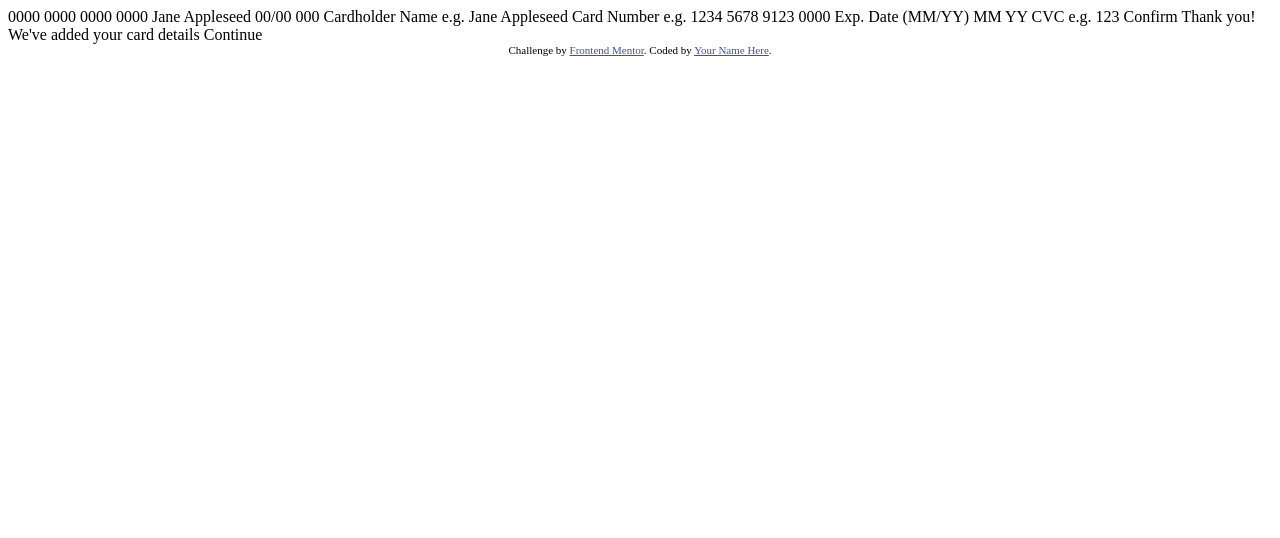
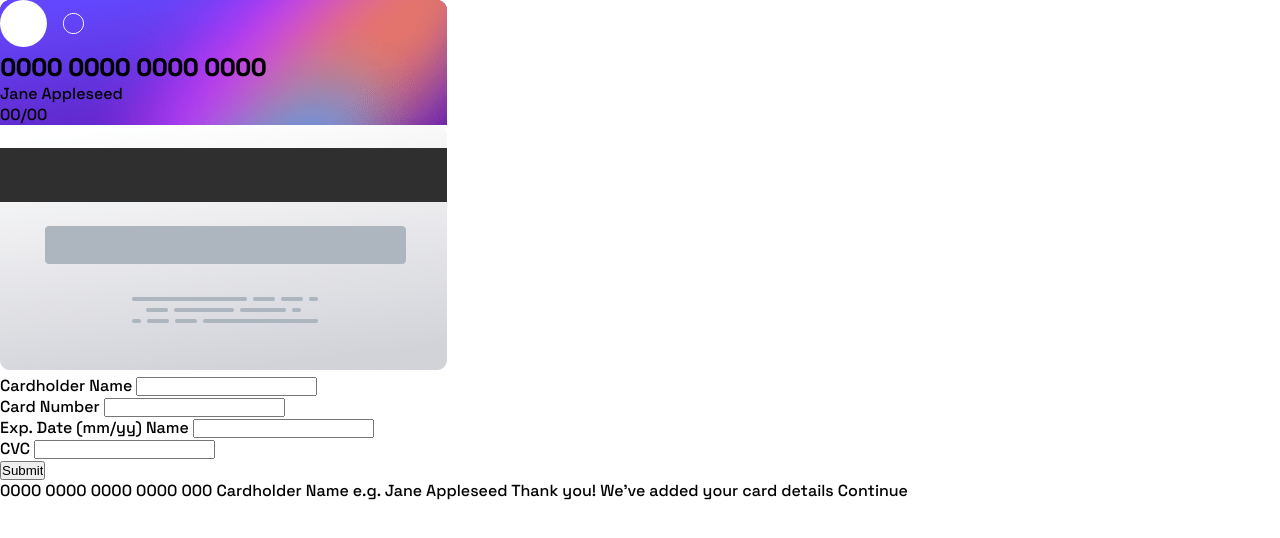
Before and after one commit to JulienLach/interactive-card-details-form, a plain HTML site: page index.html in a window 1280 px wide. Drawn offline with Linux system fonts and the light colour scheme.

Commit message:
ajout des fichiers

```diff
--- a/index.html
+++ b/index.html
@@ -1,41 +1,86 @@
 <!DOCTYPE html>
 <html lang="en">
+
 <head>
   <meta charset="UTF-8">
-  <meta name="viewport" content="width=device-width, initial-scale=1.0"> <!-- displays site properly based on user's device -->
-
+  <meta name="viewport" content="width=device-width, initial-scale=1.0">
+  <link rel="preconnect" href="https://fonts.googleapis.com">
+  <link rel="preconnect" href="https://fonts.gstatic.com" crossorigin>
+  <link href="https://fonts.googleapis.com/css2?family=Space+Grotesk:wght@500&display=swap" rel="stylesheet">
+  <link rel="stylesheet" href="style.css">
   <link rel="icon" type="image/png" sizes="32x32" href="./images/favicon-32x32.png">
 
-  <title>Frontend Mentor | Interactive card details form</title>
+  <title>Interactive card details form</title>
 
-  <!-- Feel free to remove these styles or customise in your own stylesheet 👍 -->
-  <style>
-    .attribution { font-size: 11px; text-align: center; }
-    .attribution a { color: hsl(228, 45%, 44%); }
-  </style>
 </head>
+
 <body>
 
+  <section>
+    <div class="container">
+      <div class="main">
+        <div class="cards">
+          <div class="front-card">
+            <div class="card-logo">
+              <img src="images/card-logo.svg" alt="">
+            </div>
+            <div class="card-number">
+              <h1>0000 0000 0000 0000</h1>
+            </div>
+            <div>
+              <div class="card-name">
+                <p>Jane Appleseed</p>
+              </div>
+              <div class="card-date">
+                <p>00/00</p>
+              </div>
+            </div>
+          </div>
+          <div class="back-card">
+            <img src="images/bg-card-back.png" alt="">
+          </div>
+        </div>
+        <div>
+          <div class="forms">
+            <form action="">
+              <label for="name">Cardholder Name</label>
+              <input type="text">
+            </form>
+            <form action="">
+              <label for="name">Card Number</label>
+              <input type="text">
+            </form>
+            <form action="">
+              <div>
+                <label for="name">Exp. Date (mm/yy) Name</label>
+                <input type="text">
+            </form>
+            <form action="">
+              <div>
+                <label for="name">CVC</label>
+                <input type="text">
+              </div>
+            </form>
+            <form action="">
+              <input type="submit" value="Submit">
+            </form>
+          </div>
+
+
+        </div>
+      </div>
+    </div>
+    </div>
+  </section>
+
   0000 0000 0000 0000
-  Jane Appleseed
-  00/00
+
 
   000
 
   Cardholder Name
   e.g. Jane Appleseed
 
-  Card Number
-  e.g. 1234 5678 9123 0000
-
-  Exp. Date (MM/YY)
-  MM
-  YY
-
-  CVC
-  e.g. 123
-
-  Confirm
 
   <!-- Completed state start -->
 
@@ -43,9 +88,9 @@
   We've added your card details
   Continue
 
-  <div class="attribution">
-    Challenge by <a href="https://www.frontendmentor.io?ref=challenge" target="_blank">Frontend Mentor</a>.
-    Coded by <a href="#">Your Name Here</a>.
-  </div>
+
+
+  <script src="main.js"></script>
 </body>
+
 </html>
--- /dev/null
+++ b/style.css
@@ -0,0 +1,19 @@
+* {
+    box-sizing: border-box;
+    padding: 0;
+    margin: 0;
+}
+
+body {
+    font-family: 'Space Grotesk', sans-serif;
+}
+
+
+
+
+/* CARD BACKGROUNDS */
+
+.front-card {
+    background-image: url(images/bg-card-front.png);
+    background-repeat: no-repeat;
+}
```
Also changed, not shown: main.js (added).
